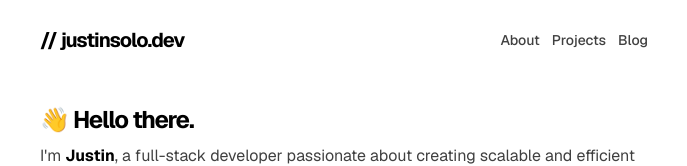
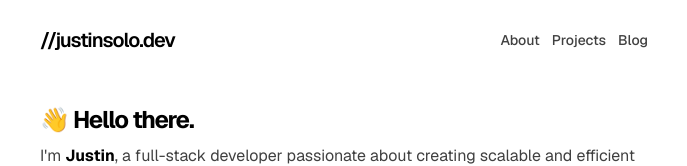
Before and after one commit to justinpaulosolo/justinsolo.dev, a Next.js app: page / in a window 1280 px wide. Shown: the top 166 px of the page, without its empty margins (296-983 px from the left). Built offline with nearby package versions, Linux system fonts and the light colour scheme.

Commit message:
Update font weight in main-nav component

```diff
--- a/app/components/main-nav.tsx
+++ b/app/components/main-nav.tsx
@@ -23,9 +23,9 @@ export default function MainNav() {
       <div className="flex h-20 items-center justify-between py-6">
         <Link
           href="/"
-          className="text-xl font-bold tracking-tighter text-black dark:text-white"
+          className="text-xl font-semibold tracking-tighter text-black dark:text-white"
         >
-          {"//"} justinsolo.dev
+          {"//"}justinsolo.dev
         </Link>
         <nav className="hidden gap-3 md:flex">
           {Object.entries(navLinks).map(([path, { name }]) => (
```
